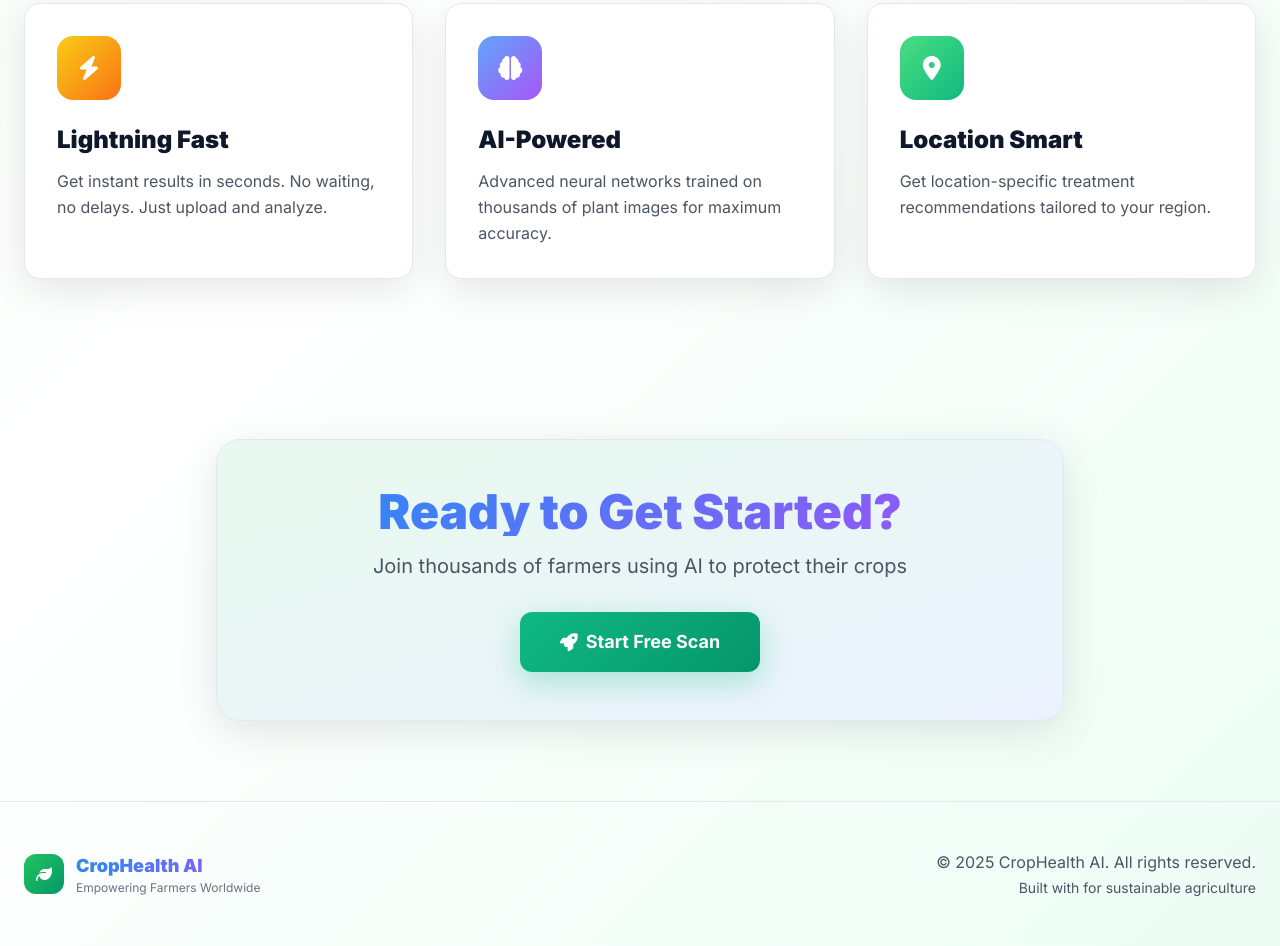
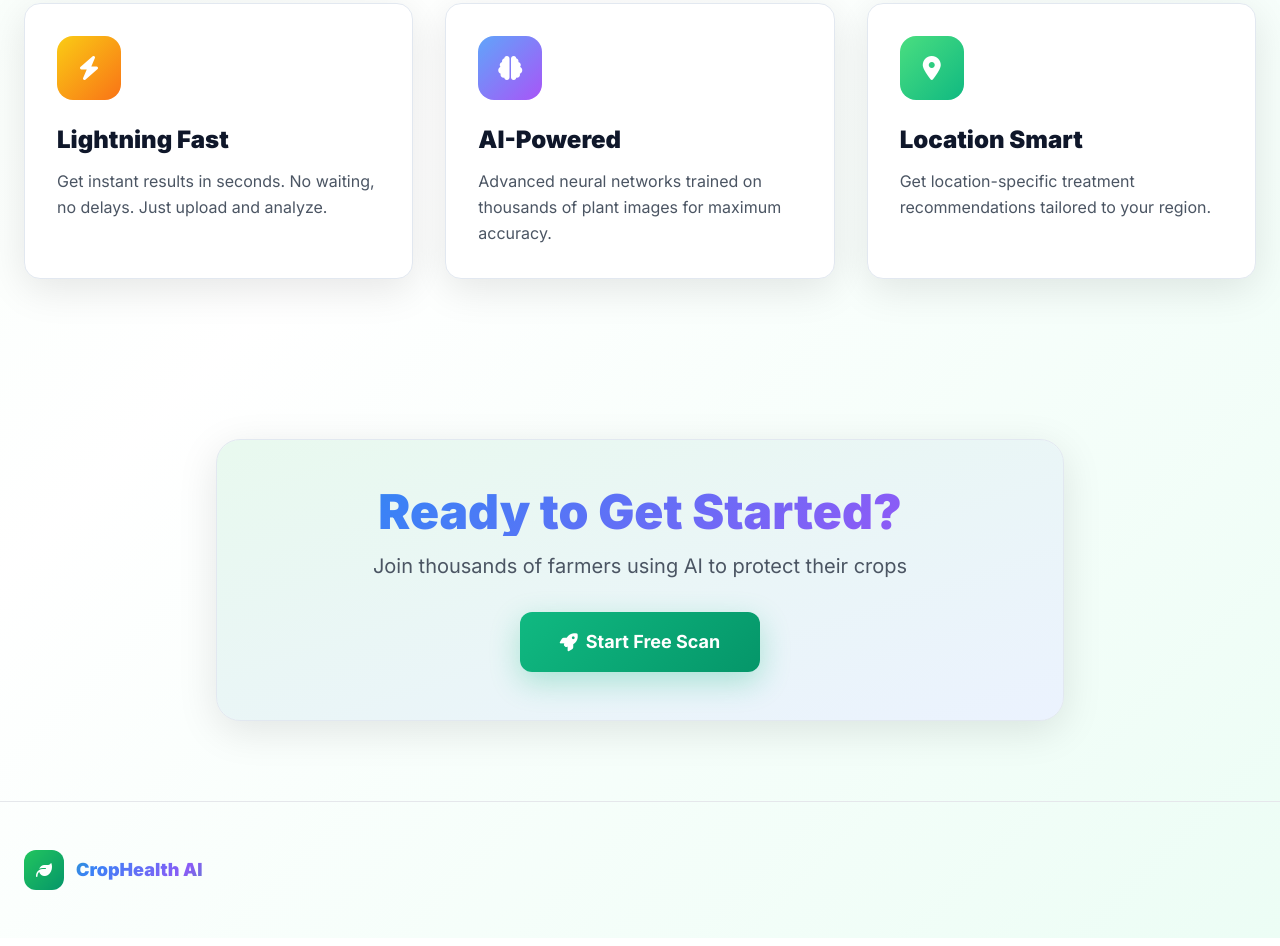
Before and after one commit to sohamx0/Crop-Health-AI, a website: page templates/index.html in a window 1280 px wide. Shown: the part 1063-2009 px from the top of the page. Drawn offline with nearby package versions, Linux system fonts and the light colour scheme.

Commit message:
Minor changes

```diff
--- a/templates/index.html
+++ b/templates/index.html
@@ -364,12 +364,9 @@
           </div>
           <div>
             <div class="font-black text-lg gradient-text">CropHealth AI</div>
-            <div class="text-xs text-gray-500 dark:text-gray-400">Empowering Farmers Worldwide</div>
           </div>
         </div>
         <div class="text-center md:text-right text-gray-600 dark:text-gray-400">
-          <p>© 2025 CropHealth AI. All rights reserved.</p>
-          <p class="text-sm mt-1">Built with for sustainable agriculture</p>
         </div>
       </div>
     </div>
```
Also changed, not shown: 1 other file.
